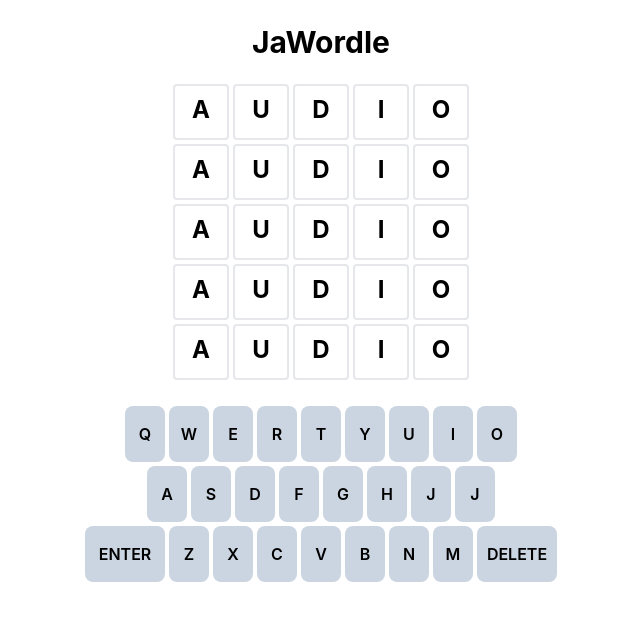
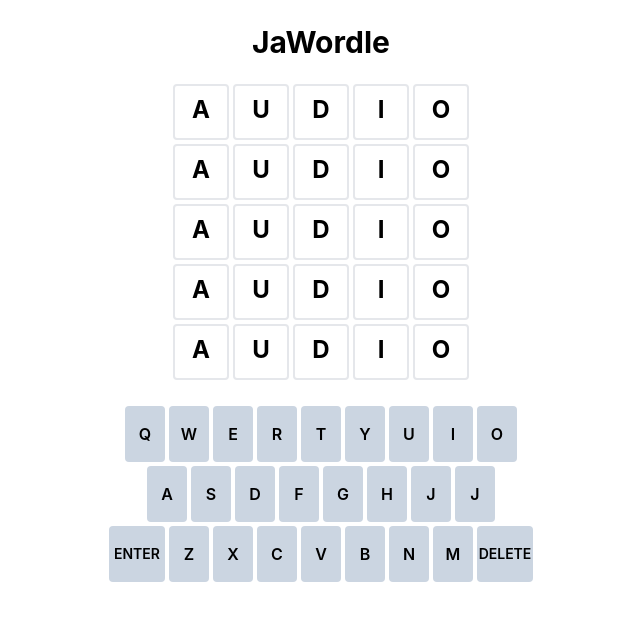
Before and after one commit to jsquare89/JaWordle, a React (Create React App) app: page / in a window 1280 px wide. Shown: the top 620 px of the page, without its empty margins (319-959 px from the left). Built offline with nearby package versions, Linux system fonts and the light colour scheme.

Commit message:
Keyboard updated

```diff
--- a/src/App.js
+++ b/src/App.js
@@ -7,10 +7,12 @@ import {keys} from './WordData.js'
 function App() {
 
   return (
-    <div className="flex flex-col py-6 mx-auto">
+    <div className="flex flex-col pt-6 mx-auto">
       <h1 className='text-3xl font-bold self-center'>JaWordle</h1>
-      <WordGrid />
-      <Keyboard keys={keys} />
+      <div className='flex flex-col space-evenly'>
+        <WordGrid />
+        <Keyboard keys={keys} />
+      </div>
     </div>
   );
 }
--- a/src/components/Key.js
+++ b/src/components/Key.js
@@ -1,11 +1,12 @@
 import React from "react";
 
 export default function Key(props){
-    const value = props.obj.value
-    let keyStyle = "m-0.5 py-4 rounded-lg bg-slate-300 active:bg-slate-500 font-semibold"
-
-    if(value === "ENTER" || value === "DELETE" ){
-        keyStyle += " w-20"
+    let value = props.obj.value
+    let keyStyle = "mx-0.5 py-4 rounded bg-slate-300 active:bg-slate-500 font-semibold select-none"
+    if(value === "ENTER"){
+        keyStyle += " w-14 text-sm ml-0"
+    }else if(value === "DELETE" ){
+        keyStyle += " w-14 text-sm mr-0"
     }else{
         keyStyle += " w-10"
     }
--- a/src/components/Keyboard.js
+++ b/src/components/Keyboard.js
@@ -20,14 +20,18 @@ export default function Keyboard(props){
     }
 
     return (
-        <div className="flex flex-col mx-1 align-middle my-auto">
-            <div className="flex flex-row justify-center">
+        <div className="flex flex-col mx-2 align-middle my-auto">
+            <div className="flex flex-row justify-center my-0.5">
+                <div className="w-3 mr-0.5"></div>
                 {getKeyElementsRow(1)}
+                <div className="w-3 ml-0.5"></div>
             </div>
-            <div className="flex flex-row justify-center">
+            <div className="flex flex-row justify-center my-0.5">
+                <div className="w-9"></div>
                 {getKeyElementsRow(2)}
+                <div className="w-9"></div>
             </div>
-            <div className="flex flex-row justify-center">
+            <div className="flex flex-row justify-center my-0.5">
                 {getKeyElementsRow(3)}
             </div>
         </div>
--- a/src/components/WordGrid.js
+++ b/src/components/WordGrid.js
@@ -4,7 +4,7 @@ import Word from './Word'
 
 export default function WordGrid(){
     return (
-        <div className='flex flex-col space-y-1 my-6 items-center'>
+        <div className='flex flex-col space-y-1 my-6 mx-2 items-center'>
             <Word />
             <Word />
             <Word />
```
Also changed, not shown: public/img/backspace.png (added).
